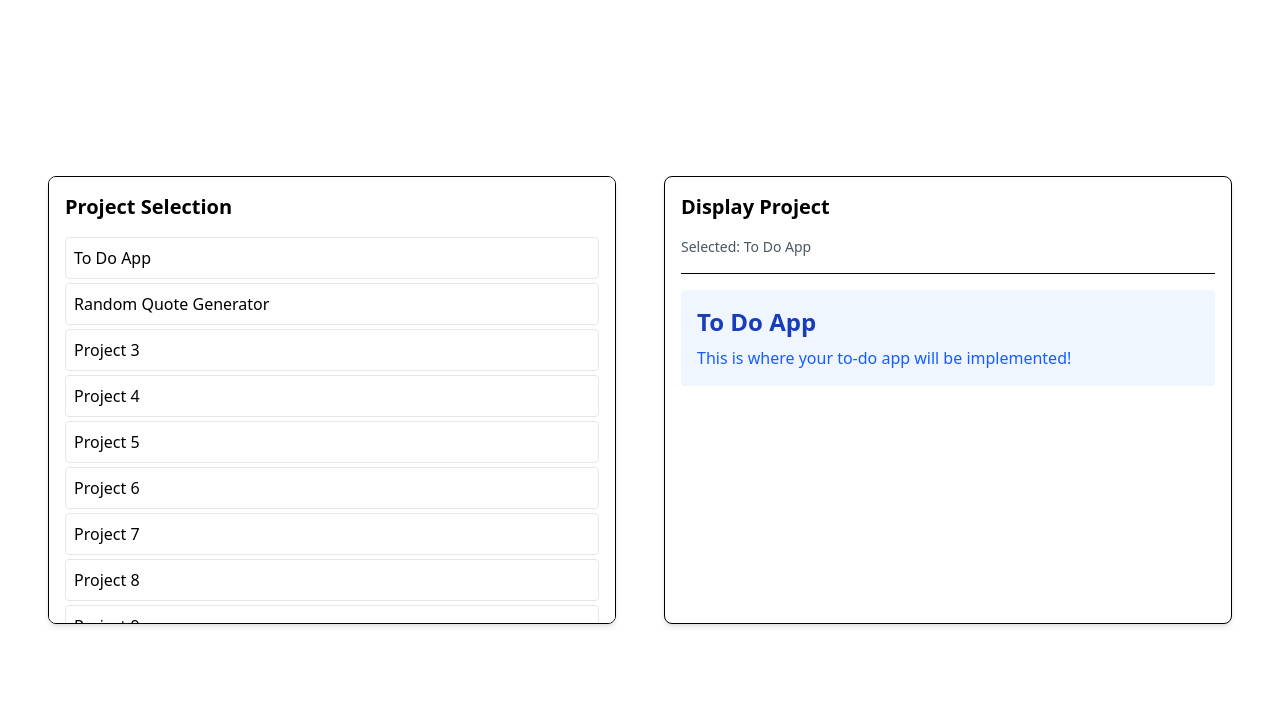
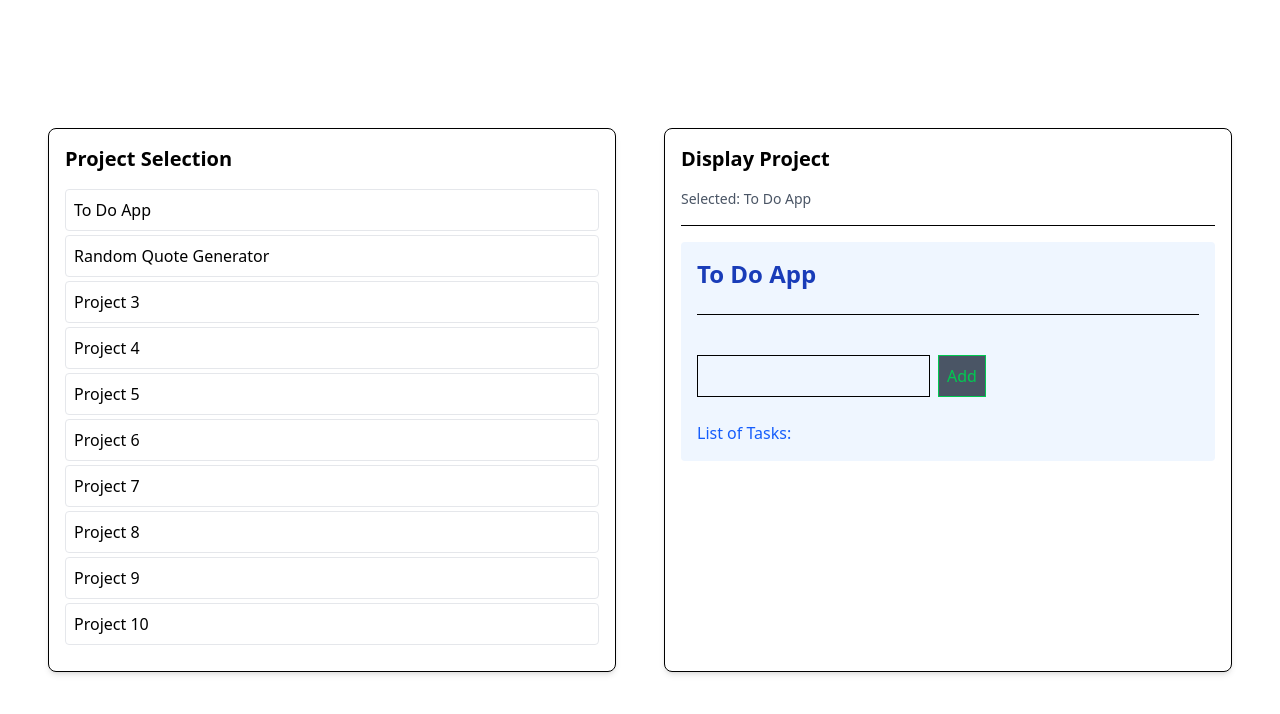
Before and after one commit to PeterDMadrid/Vue-Projects, a Vue app: page / in a window 1280 px wide. Both pictures are taken after a click on the button "To Do App". Shown: the top 714 px of the page. Built offline with nearby package versions, Linux system fonts and the light colour scheme.

Commit message:
Working to do App

```diff
--- a/src/components/render/displaySelected.vue
+++ b/src/components/render/displaySelected.vue
@@ -18,7 +18,7 @@ const currentComponent = computed(() => {
 </script>
 
 <template>
-    <div class="border p-4 m-4 bg-white rounded-lg shadow-md w-full h-112 overflow-y-auto">
+    <div class="border p-4 m-4 bg-white rounded-lg shadow-md w-full h-136 overflow-y-auto">
         <h1 class="text-xl font-bold mb-4">Display Project</h1>
 
         <div v-if="selectedProject" class="mb-4">
--- a/src/components/selection/projectSelection.vue
+++ b/src/components/selection/projectSelection.vue
@@ -20,7 +20,7 @@ const selectProject = (project) => {
 </script>
 
 <template>
-    <div class="border p-4 m-4 bg-white rounded-lg shadow-md w-full h-112 overflow-y-auto">
+    <div class="border p-4 m-4 bg-white rounded-lg shadow-md w-full h-136 overflow-y-auto">
         <h1 class="text-xl font-bold mb-4">Project Selection</h1>
         <ul class="space-y-1">
             <li v-for="(project, index) in projects" :key="index">
--- a/src/components/selection/projects/toDoApp.vue
+++ b/src/components/selection/projects/toDoApp.vue
@@ -1,6 +1,47 @@
+<script setup>
+import { ref } from 'vue'
+
+const newTask = ref('')
+const tasks = ref([])
+const taskNumber = ref(1)
+
+const addTask = () => {
+    if (newTask.value.trim() !== '') {
+        tasks.value.push(
+            {
+                id: taskNumber.value,
+                text: newTask.value
+            }
+        )
+        newTask.value = ''
+        taskNumber.value++
+        console.log(tasks.value)
+    }
+}
+
+const removeTask = (index) => {
+    tasks.value.splice(index, 1)
+}
+
+</script>
+
 <template>
     <div class="p-4 bg-blue-50 rounded">
-        <h1 class="text-2xl font-bold text-blue-800">To Do App</h1>
-        <p class="text-blue-600 mt-2">This is where your to-do app will be implemented!</p>
+        <h1 class="text-2xl font-bold text-blue-800">To Do App</h1><br>
+        <hr><br>
+
+        <div class="pt-4 pb-4">
+            <input class="border mr-2 pt-2 pb-2" type="text" v-model="newTask" @keyup.enter="addTask">
+            <button class="border bg-gray-600 text-green-500 p-2 cursor-pointer" @click="addTask">Add</button>
+        </div>
+
+        <p class="text-blue-600 mt-2">List of Tasks:</p>
+        <ul>
+            <li v-for="(task, index) in tasks" :key="index" class="flex justify-between">
+                <p>{{ task.id }}. {{ task.text }}</p>
+                <button class="bg-gray-600 border mb-2 pr-2 pl-2 text-red-500 cursor-pointer"
+                    @click="removeTask(index)">Del</button>
+            </li>
+        </ul>
     </div>
-</template>d
+</template>
```
